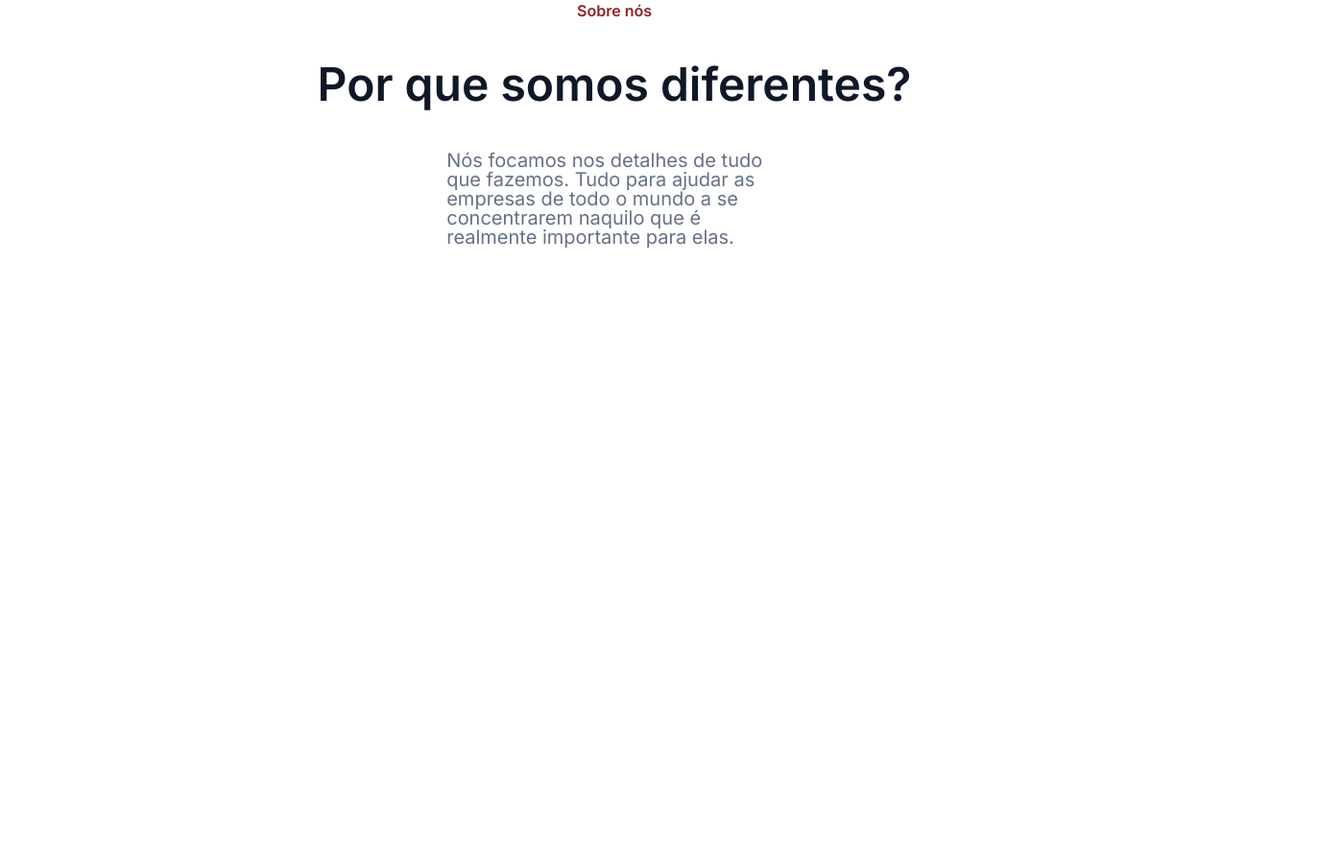
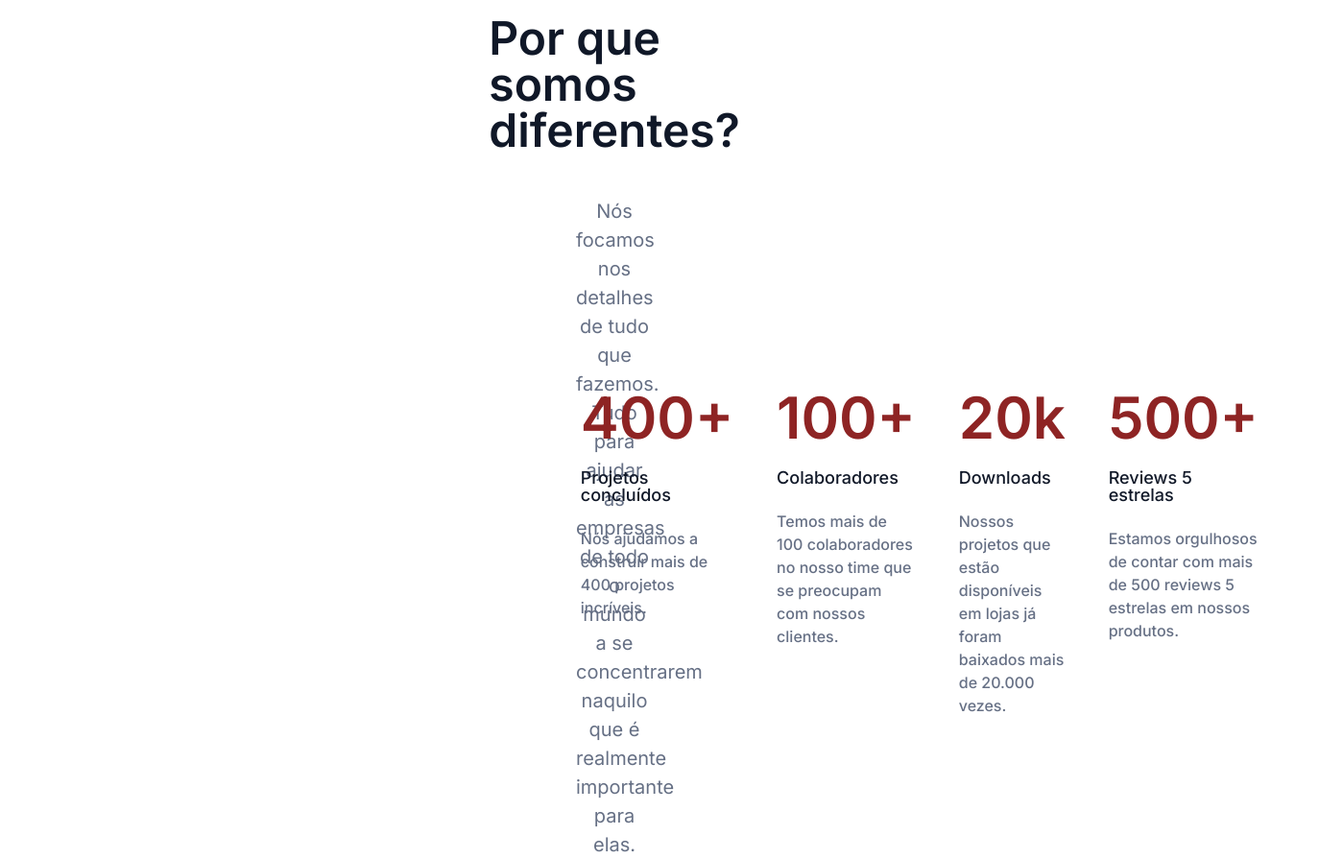
Before and after one commit to matheus-s-araujo/alura-optimus-tech, a plain HTML site: page optimus-tech/index.html in a window 1280 px wide. Shown: the part 245-1140 px from the top of the page at 96% size, 1399 px wide, since content can reach past the window. Before the commit the page ends 800 px from the top, so only its background shows below. Drawn offline with Linux system fonts and the light colour scheme.

Commit message:
Realizado 2 e 3 parte do projeto

```diff
--- a/optimus-tech/index.html
+++ b/optimus-tech/index.html
@@ -1,18 +1,25 @@
 <!DOCTYPE html>
 <html lang="pt-BR">
   <head>
-  <meta charset="UTF-8">
-  <meta name="viewport" content="width=device-width, initial-scale=1.0">
+    <meta charset="UTF-8" />
+    <meta name="viewport" content="width=device-width, initial-scale=1.0" />
     <link rel="stylesheet" href="./reset.css" />
-  <link rel="preconnect" href="https://fonts.googleapis.com">
-  <link rel="preconnect" href="https://fonts.gstatic.com" crossorigin>
-  <link href="https://fonts.googleapis.com/css2?family=Inter:ital,opsz,wght@0,14..32,100..900;1,14..32,100..900&display=swap" rel="stylesheet">
+    <link rel="preconnect" href="https://fonts.googleapis.com" />
+    <link rel="preconnect" href="https://fonts.gstatic.com" crossorigin />
+    <link
+      href="https://fonts.googleapis.com/css2?family=Inter:ital,opsz,wght@0,14..32,100..900;1,14..32,100..900&display=swap"
+      rel="stylesheet"
+    />
     <link rel="stylesheet" href="./style.css" />
     <title>Optimus Tech</title>
   </head>
   <body>
     <nav class="menu">
-    <img class="cabecalho__logo" src="./img/Optimus Logo.svg" alt="Logo da Optimus Tech">
+      <img
+        class="cabecalho__logo"
+        src="./img/Optimus Logo.svg"
+        alt="Logo da Optimus Tech"
+      />
       <div class="lista-menu">
         <a href="#" class="lista-menu__link">Home</a>
         <a href="#" class="lista-menu__link">Produtos</a>
@@ -28,7 +35,45 @@
     <section class="container__introducao">
       <p class="introducao__sobre">Sobre nós</p>
       <h1 class="introducao__titulo">Por que somos diferentes?</h1>
-    <p class="introducao__texto">Nós focamos nos detalhes de tudo que fazemos. Tudo para ajudar as empresas de todo o mundo a se concentrarem naquilo que é realmente importante para elas.</p>
+      <p class="introducao__texto">
+        Nós focamos nos detalhes de tudo que fazemos. Tudo para ajudar as
+        empresas de todo o mundo a se concentrarem naquilo que é realmente
+        importante para elas.
+      </p>
+    </section>
+
+    <section class="container__diferenciais">
+      <div class="diferencial diferencial-esquerda">
+        <h2 class="diferencial-topico__titulo">400+</h2>
+        <h5 class="diferencial-topico__subtitulo">Projetos concluídos</h5>
+        <p class="diferencial-topico__texto">
+          Nós ajudamos a construir mais de 400 projetos incríveis.
+        </p>
+      </div>
+      <div class="diferencial diferencial-central">
+        <h2 class="diferencial-topico__titulo">100+</h2>
+        <h5 class="diferencial-topico__subtitulo">Colaboradores</h5>
+        <p class="diferencial-topico__texto">
+          Temos mais de 100 colaboradores no nosso time que se preocupam com
+          nossos clientes.
+        </p>
+      </div>
+      <div class="diferencial diferencial-central">
+        <h2 class="diferencial-topico__titulo">20k</h2>
+        <h5 class="diferencial-topico__subtitulo">Downloads</h5>
+        <p class="diferencial-topico__texto">
+          Nossos projetos que estão disponíveis em lojas já foram baixados mais
+          de 20.000 vezes.
+        </p>
+      </div>
+      <div class="diferencial diferencial-direita">
+        <h2 class="diferencial-topico__titulo">500+</h2>
+        <h5 class="diferencial-topico__subtitulo">Reviews 5 estrelas</h5>
+        <p class="diferencial-topico__texto">
+          Estamos orgulhosos de contar com mais de 500 reviews 5 estrelas em
+          nossos produtos.
+        </p>
+      </div>
     </section>
   </body>
 </html>
--- a/optimus-tech/style.css
+++ b/optimus-tech/style.css
@@ -15,5 +15,5 @@ body {
   font-family: var(--fonte-principal);
   font-size: 16px;
   font-weight: 500;
-  margin: 0 180px;
+  margin: 0 35rem;
 }
--- a/optimus-tech/styles/conteudo.css
+++ b/optimus-tech/styles/conteudo.css
@@ -20,8 +20,46 @@
 
 .introducao__texto {
   height: 6.6rem;
-  width: 38%;
+  width: 50%;
+  text-align: center;
   color: var(--cinza);
   font-size: 20px;
   font-weight: 400;
+  line-height: 1.5em;
 }
+
+.container__diferenciais {
+  height: 24rem;
+  display: flex;
+  justify-content: space-between;
+}
+
+.diferencial-esquerda{
+  margin: 0 1.4rem 0 2.8rem;
+}
+
+.diferencial-central{
+  margin: 0 1.4rem 0 1.4rem;
+}
+
+.diferencial-direita{
+  margin: 0 2.8rem 0 1.4rem;
+}
+
+.diferencial-topico__titulo{
+  color: var(--vermelho);
+  font-size: 60px;
+  font-weight: 600;
+}
+
+.diferencial-topico__subtitulo {
+  color: var(--azul-escuro);
+  font-size: 18px;
+  font-weight: 500;
+  margin: 1.5rem 0;
+}
+
+.diferencial-topico__texto {
+  color: var(--cinza);
+  line-height: 1.5em;
+}
--- a/optimus-tech/styles/navbar.css
+++ b/optimus-tech/styles/navbar.css
@@ -3,6 +3,7 @@
   display: flex;
   align-items: center;
   justify-content: space-between;
+  margin: 0 2.8rem;
 }
 
 .cabecalho__logo {
@@ -22,7 +23,7 @@
 
 .cabecalho__login{
   text-decoration: none;
-  margin-right: 9rem;
+
 }
 
 .botoes__login {
```
Lines whose indentation alone changed are shown as unchanged.
